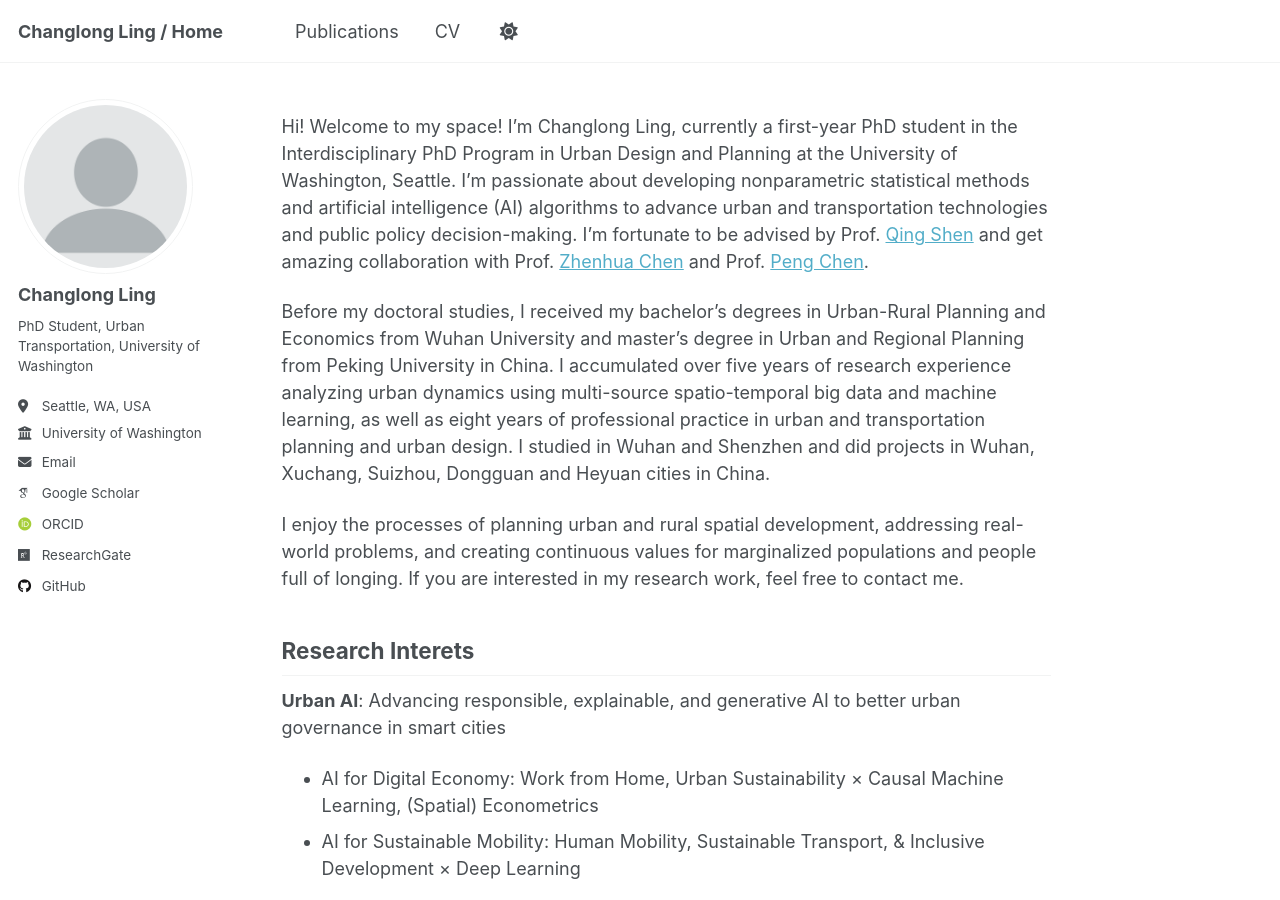
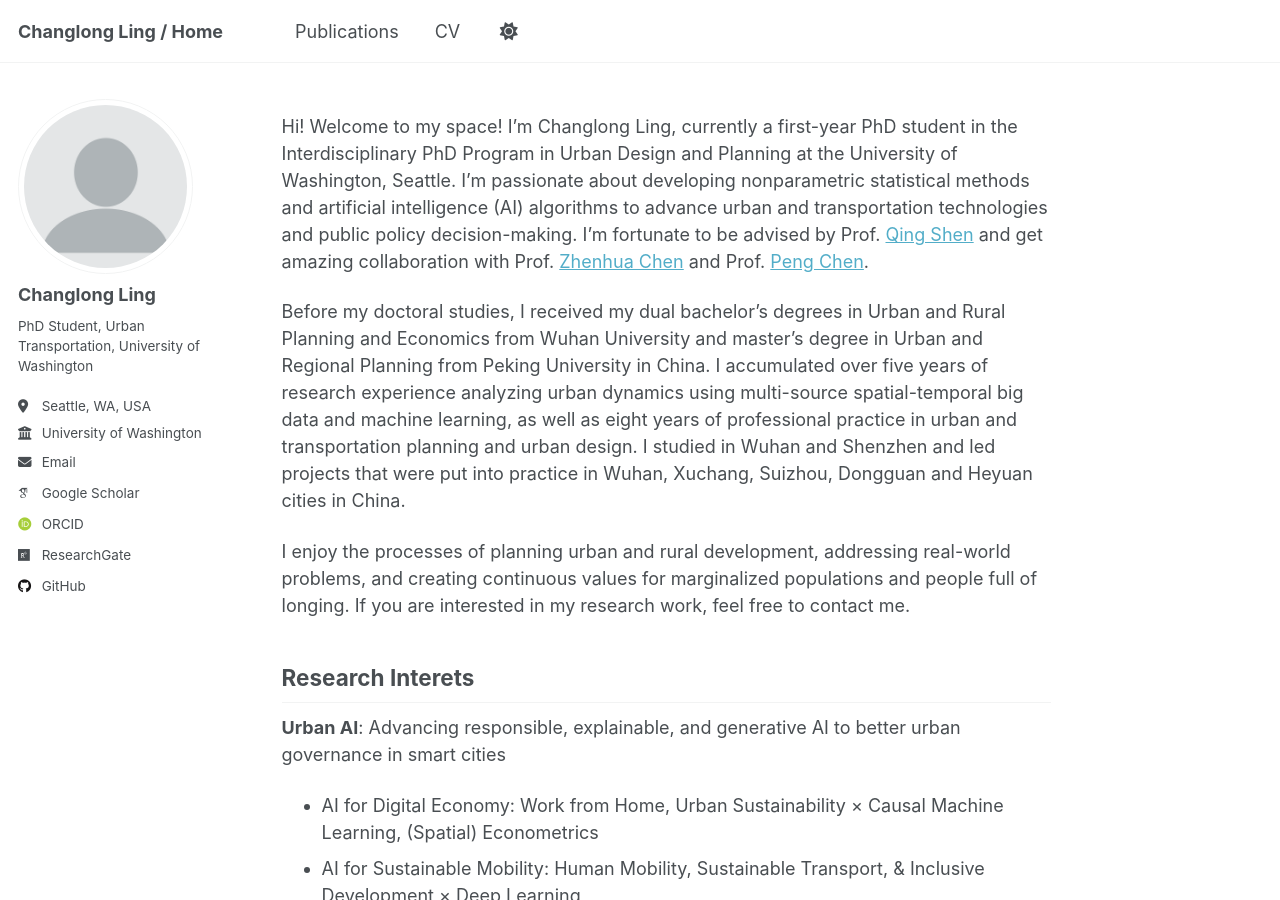
Before and after one commit to ChanglongLing/changlongling.github.io, a Jekyll site: the page built from _pages/about.md, in a window 1280 px wide and 900 px high. Built offline with Jekyll 4.4.1, drawn with Linux system fonts in a browser that asks for light colours; some web fonts are replaced.

Commit message:
Update about.md

```diff
--- a/_pages/about.md
+++ b/_pages/about.md
@@ -9,9 +9,9 @@ redirect_from:
 
 Hi! Welcome to my space! I'm Changlong Ling, currently a first-year PhD student in the Interdisciplinary PhD Program in Urban Design and Planning at the University of Washington, Seattle. I'm passionate about developing nonparametric statistical methods and artificial intelligence (AI) algorithms to advance urban and transportation technologies and public policy decision-making. I'm fortunate to be advised by Prof. [Qing Shen](https://urbdp.be.uw.edu/people/qing-shen/) and get amazing collaboration with Prof. [Zhenhua Chen](https://knowlton.osu.edu/people/chen.7172) and Prof. [Peng Chen](https://www.usf.edu/arts-sciences/departments/public-affairs/people/pchen.aspx).
 
-Before my doctoral studies, I received my bachelor's degrees in Urban-Rural Planning and Economics from Wuhan University and master's degree in Urban and Regional Planning from Peking University in China. I accumulated over five years of research experience analyzing urban dynamics using multi-source spatio-temporal big data and machine learning, as well as eight years of professional practice in urban and transportation planning and urban design. I studied in Wuhan and Shenzhen and did projects in Wuhan, Xuchang, Suizhou, Dongguan and Heyuan cities in China.
+Before my doctoral studies, I received my dual bachelor's degrees in Urban and Rural Planning and Economics from Wuhan University and master's degree in Urban and Regional Planning from Peking University in China. I accumulated over five years of research experience analyzing urban dynamics using multi-source spatial-temporal big data and machine learning, as well as eight years of professional practice in urban and transportation planning and urban design. I studied in Wuhan and Shenzhen and led projects that were put into practice in Wuhan, Xuchang, Suizhou, Dongguan and Heyuan cities in China.
 
-I enjoy the processes of planning urban and rural spatial development, addressing real-world problems, and creating continuous values for marginalized populations and people full of longing. If you are interested in my research work, feel free to contact me.
+I enjoy the processes of planning urban and rural development, addressing real-world problems, and creating continuous values for marginalized populations and people full of longing. If you are interested in my research work, feel free to contact me.
 
 Research Interets
 -----
```
